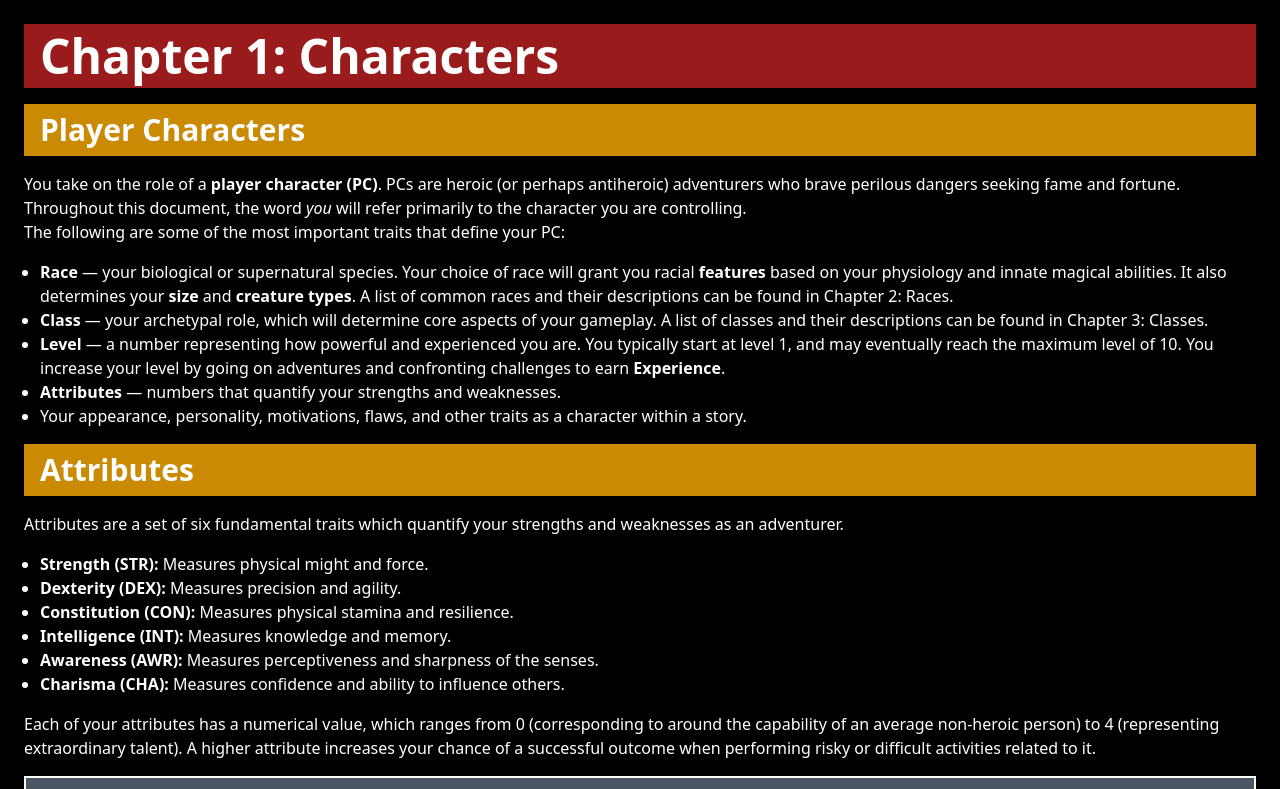
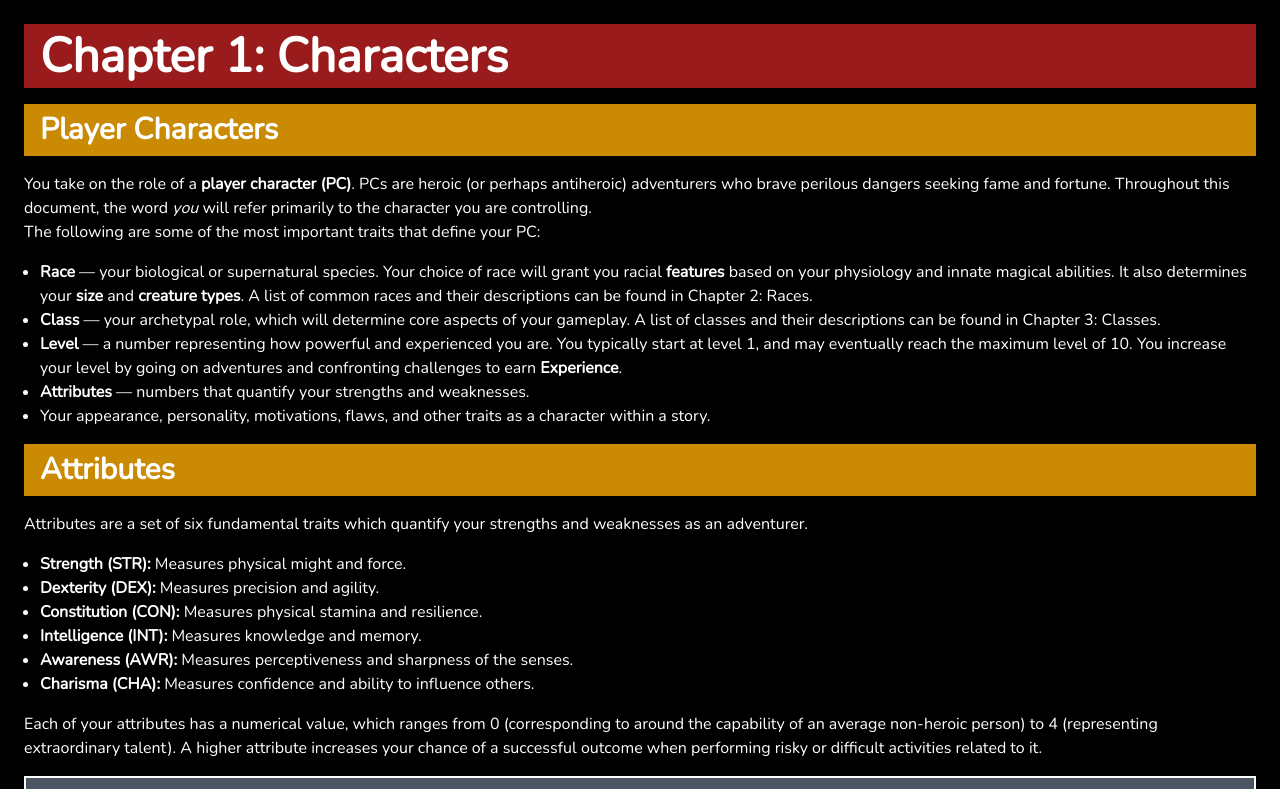
Before and after one commit to lfs48/rulebook, a SvelteKit app: page / in a window 1280 px wide. Shown: the top 789 px of the page. Built offline with nearby package versions, Linux system fonts and the light colour scheme.

Commit message:
feat: install & use Nunito font

```diff
--- a/package.json
+++ b/package.json
@@ -22,5 +22,8 @@
 		"typescript": "^5.0.0",
 		"vite": "^5.0.3"
 	},
-	"type": "module"
+	"type": "module",
+	"dependencies": {
+		"@fontsource/nunito": "^5.0.17"
+	}
 }
--- a/src/routes/+layout.svelte
+++ b/src/routes/+layout.svelte
@@ -1,5 +1,6 @@
 <script>
     import "../app.css"
+    import "@fontsource/nunito";
 </script>
 
 <slot />
--- a/src/routes/+page.svelte
+++ b/src/routes/+page.svelte
@@ -1,5 +1,6 @@
 <style>
     main {
+        font-family: 'Nunito';
         @apply
             h-full
             w-full
```
Also changed, not shown: 1 other file (tests, documents, lock files or other folders).
